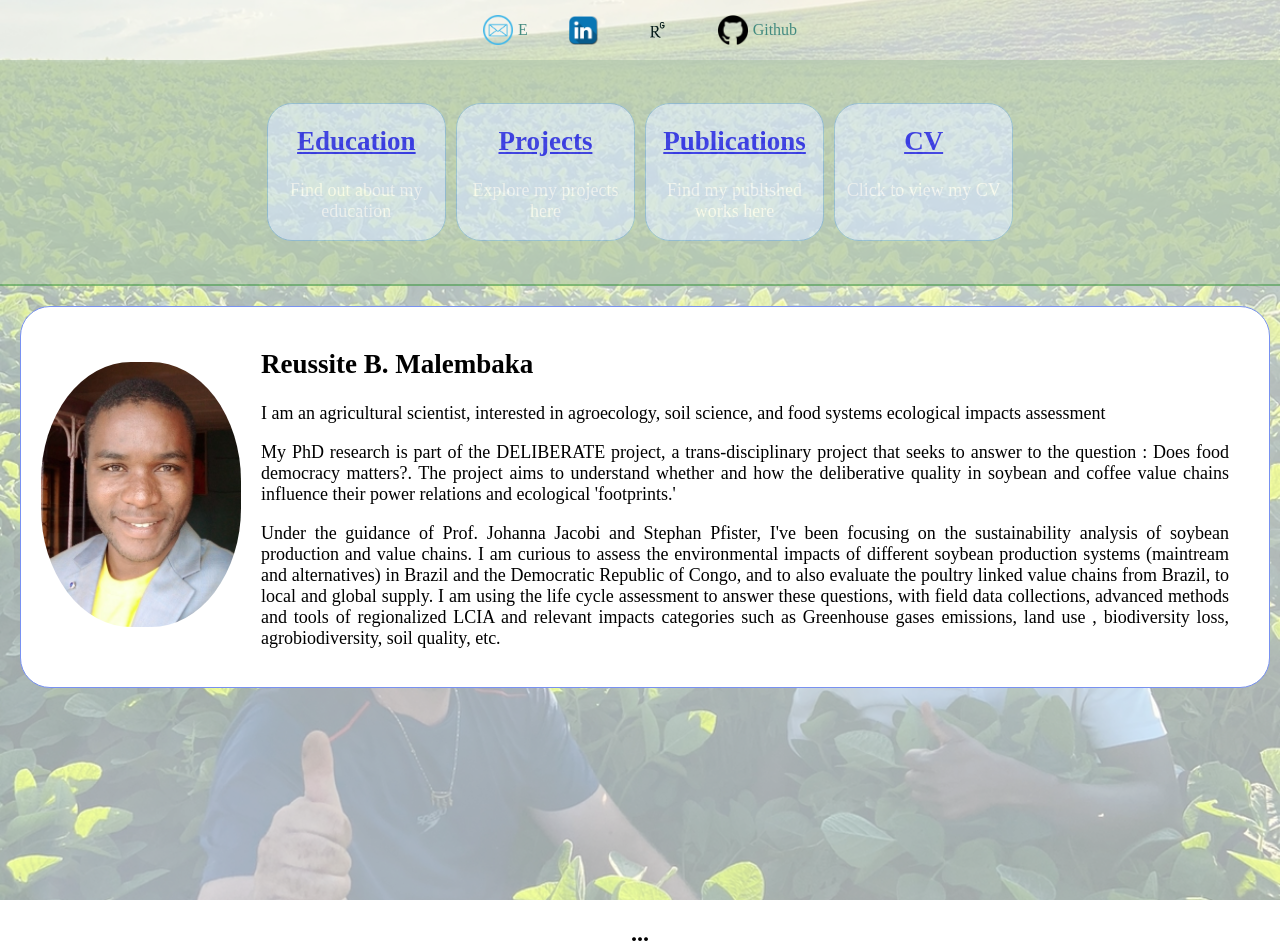
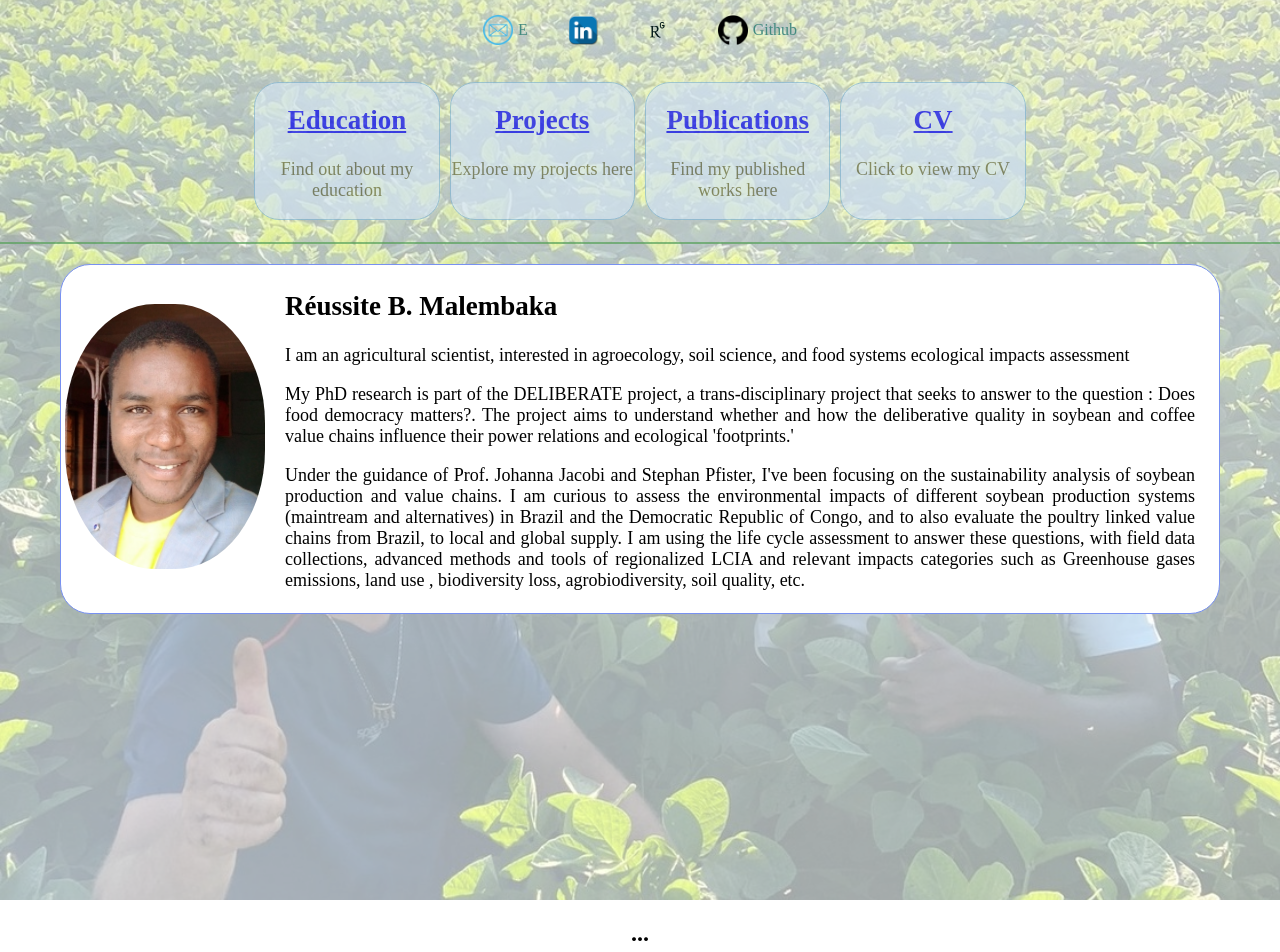
Before and after one commit to reussitemalembaka/reussitemalembaka.github.io, a Jekyll site: the page index.html, which Jekyll copies as it is, in a window 1280 px wide. Shown: the top 952 px of the page. Built offline with Jekyll 4.4.1, drawn with Linux system fonts in a browser that asks for light colours.

Commit message:
updates on the css and index margins in header

```diff
--- a/index.html
+++ b/index.html
@@ -62,7 +62,7 @@
             <img id="circularImage" src="profile picture1.jpg" alt="Reussite's Profile Picture">
          </div>
           <div class="profile-description">
-            <h1>Reussite B. Malembaka</h1>
+            <h1>Réussite B. Malembaka</h1>
             <p>I am an agricultural scientist, interested in agroecology, soil science,
                and food systems ecological impacts assessment</p>
             <p>My PhD research is part of the DELIBERATE project, a trans-disciplinary
--- a/styles.css
+++ b/styles.css
@@ -6,10 +6,10 @@ nav {
 
 /* CSS code for a styled header */
 .header {
-    background-color: #b2c8ad; /* Background color of the header */
+    /*background-color: #b2c8ad;  Background color of the header */
     opacity: 0.7;
-    color: rgb(255, 255, 255);             /* Text color of the header */
-    padding: 3px;            /* Padding inside the header */
+    color: rgb(91, 95, 61);  /* Text color of the header */
+    padding: 2px;            /* Padding inside the header */
     text-align: center;       /* Centering the text inside the header */
     font-size: 18px;          /* Font size of the header text */
     margin: 0;                /* No margin around the header */
@@ -44,7 +44,7 @@ nav {
 .container {
   display: flex;
   justify-content: center;
-  padding: 40px; /* Add some padding for spacing */
+  padding: 20px; /* Add some padding for spacing */
 }
 
 /* CSS for individual boxes within the container */
@@ -87,17 +87,17 @@ body {
   /* padding-right: 20px; */
   /* width: 20%; Adjust as needed  */
   text-align: center;   /* Center text horizontally */
-  padding: 2px;   /* Add padding inside each box */
+  padding: 4px;   /* Add padding inside each box */
   border: 1px solid rgb(120, 145, 241); /* Blue border for better visibility */
-  margin: 0 10px; /* Add some margin between boxes */
+  margin: 0 5px; /* Add some margin between boxes */
   background-color: rgb(255, 255, 255);   /* Blue background */
   word-wrap: break-word; /* Ensure long words break and stay within the box */
   overflow-wrap: break-word; /* Ensure long words break and stay within the box */
   box-sizing: content-box; /*  Include padding and border in the element's total width and height  */
   border-radius: 30px;
   margin-top: 20px;
-  padding: 20px;
-  margin-left:20px
+  margin-right: 60px;
+  margin-left:60px
 }
 
 .profile-picture {
@@ -200,7 +200,7 @@ height: 100%;
 background-size: cover;
 background-position: center;
 background-repeat: no-repeat;
-opacity: 0.5;/*adjust transparency as needed. full opacity=1*/
+opacity: 0.45;/*adjust transparency as needed. full opacity=1*/
 z-index: -1;
 }
 
```
Also changed, not shown: Visit Laercio soja-PR.jpg.
